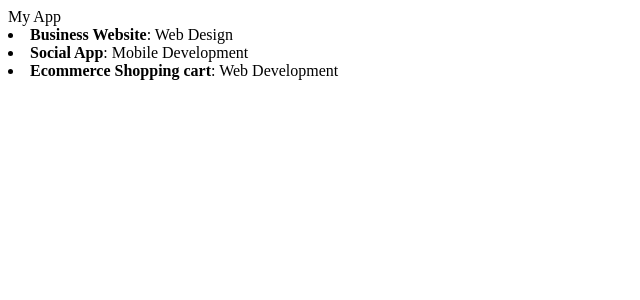
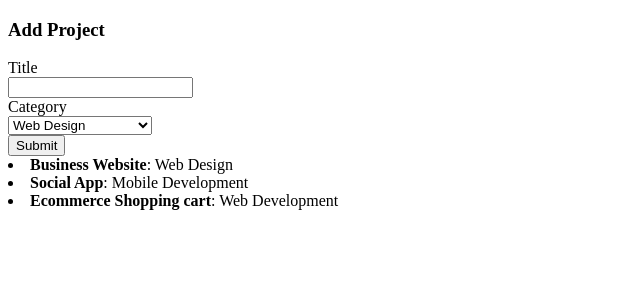
Before and after one commit to ChristopherZev/react_project_manager, a React (Create React App) app: page / in a window 1280 px wide. Shown: the top 300 px of the page, without its empty margins (0-640 px from the left). Built offline with nearby package versions, Linux system fonts and the light colour scheme.

Commit message:
Added Lifecyle method componentWillMountto handle data instead of having data in contrusctor, added AddProject Component with title form, category drop down and submit button, Drop down uses static defaultProps to popluate.

```diff
--- a/src/App.js
+++ b/src/App.js
@@ -1,5 +1,6 @@
 import React, { Component } from 'react';
 import Projects from './Components/Projects';
+import AddProject from './Components/AddProject';
 import './App.css';
 
 
@@ -7,8 +8,16 @@ class App extends Component {
   constructor(){
     super();
     this.state = {
-      projects:[
-        {
+      projects:[]
+    }
+  }
+
+//data for keys should not be in constrctor
+//should be in a WillMount to run at each render like examples below
+//LifeCycle Method:
+  componentWillMount(){
+    this.setState({projects: [
+      {
           title: 'Business Website',
           category: 'Web Design'
         },
@@ -20,8 +29,9 @@ class App extends Component {
           title: 'Ecommerce Shopping cart',
           category: 'Web Development'
         }
-      ]
-    }
+
+      ]});
+
   }
 
 
@@ -29,7 +39,7 @@ class App extends Component {
 
     return (
       <div className="App">
-        My App
+        <AddProject />
         <Projects projects={this.state.projects}/>
       </div>
     );
--- /dev/null
+++ b/src/Components/AddProject.js
@@ -0,0 +1,40 @@
+import React, { Component } from 'react';
+
+
+
+class AddProject extends Component {
+
+	static defaultProps = {
+		categories: ['Web Design', 'Web Development', 'Mobile Development']
+	}
+
+	handleSubmit(e){
+		console.log('Submiited');
+		e.preventDefault();
+	}
+	render() {
+		let categoryOptions = this.props.categories.map(category =>{
+			return <option key={category} value="category">{category}</option>
+		});
+    	return (
+	      <div>
+	        <h3>Add Project</h3>
+	        <form onSubmit={this.handleSubmit}>
+	        	<div>
+	        		<label htmlFor="">Title</label><br/>
+	        		<input type="text" ref="title"/>
+	        	</div>
+	        	<div>
+	        		<label htmlFor="">Category</label><br/>
+	        		<select ref="category">
+	        			{categoryOptions}
+	        		</select>
+	        	</div>
+	        	<input type="submit" value="Submit"/>
+	        </form>
+	      </div>
+	    );
+  	}
+}
+
+export default AddProject;
```
